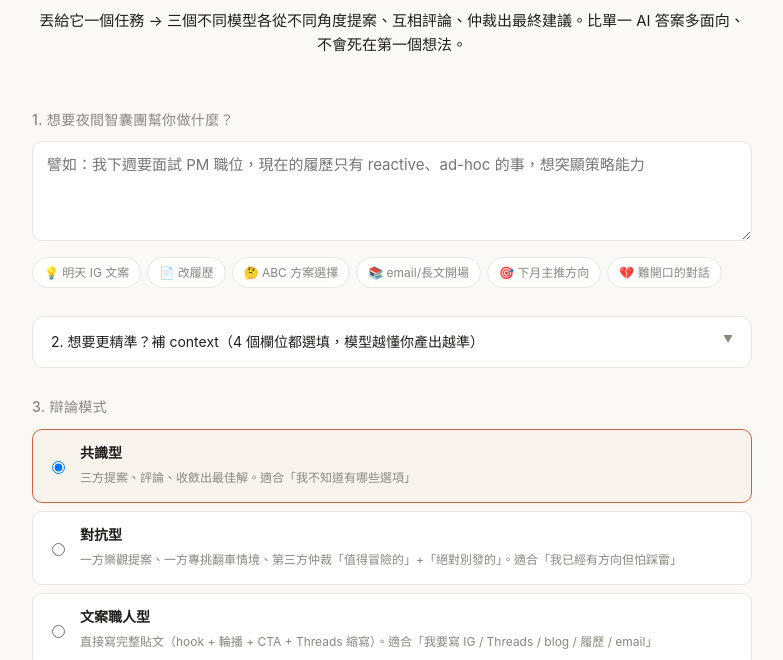
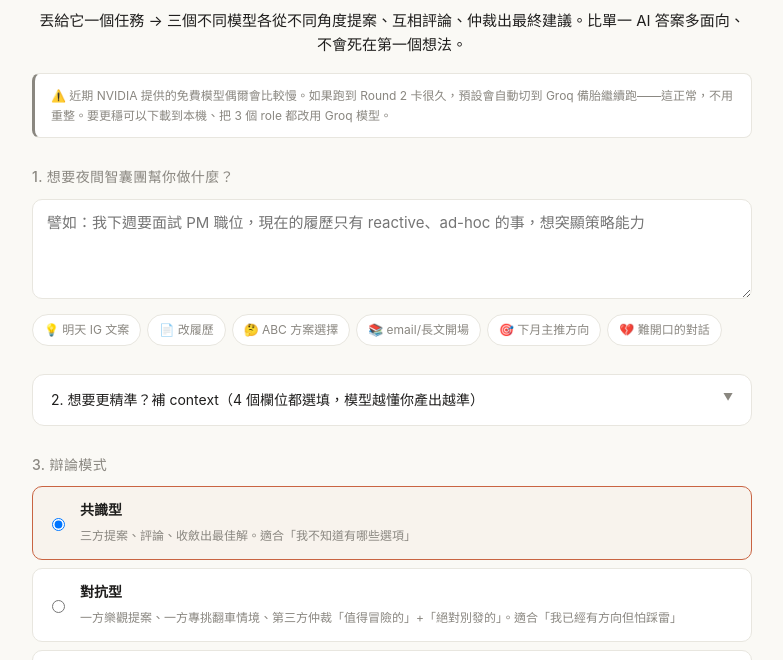
Before and after one commit to ailifelabtw/night-worker, a website: page worker/public/index.html in a window 1280 px wide. Shown: the part 126-786 px from the top of the page, without its empty margins (248-1031 px from the left). Drawn offline with Linux system fonts and the light colour scheme.

Commit message:
ux: 加 NVIDIA 慢的小提醒——預設會自動切 Groq

```diff
--- a/worker/public/index.html
+++ b/worker/public/index.html
@@ -51,6 +51,17 @@ header .sub { color: var(--text); font-size: 15px; margin-top: 12px; line-height
   line-height: 1.65;
 }
 .banner .lbl { font-size: 11px; color: var(--muted); margin-bottom: 8px; letter-spacing: 0.5px; }
+
+.notice {
+  background: var(--panel);
+  border: 1px solid var(--border);
+  border-left: 3px solid var(--muted);
+  border-radius: 8px;
+  padding: 12px 16px;
+  margin: -8px 0 24px;
+  font-size: 12px; color: var(--muted);
+  line-height: 1.65;
+}
 
 .section { margin: 28px 0; }
 .section h2 { font-size: 14px; color: var(--muted); margin: 0 0 10px; font-weight: 500; letter-spacing: 0.4px; }
@@ -210,6 +221,10 @@ footer a { color: var(--muted); text-decoration: underline; }
 
   <div class="banner" id="modeBanner">
     這個只是快速試用的 Demo 版，建議在 Claude Code 裡面按自己的狀況客製化，才會有更好的效果喔！
+  </div>
+
+  <div class="notice">
+    ⚠️ 近期 NVIDIA 提供的免費模型偶爾會比較慢。如果跑到 Round 2 卡很久，預設會自動切到 Groq 備胎繼續跑——這正常，不用重整。要更穩可以下載到本機、把 3 個 role 都改用 Groq 模型。
   </div>
 
   <!-- 表單 -->
```
